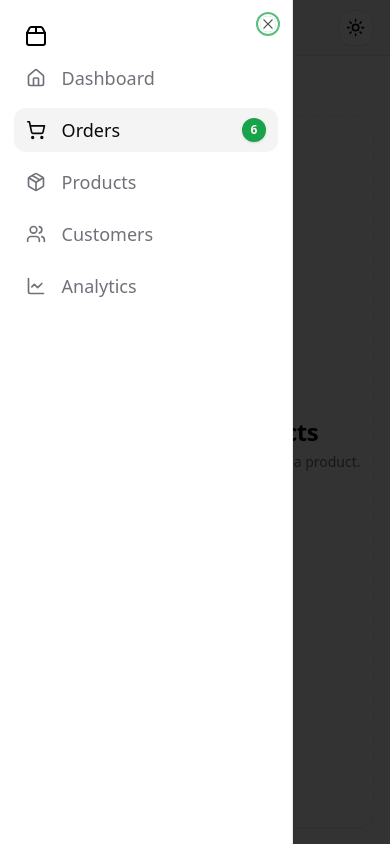
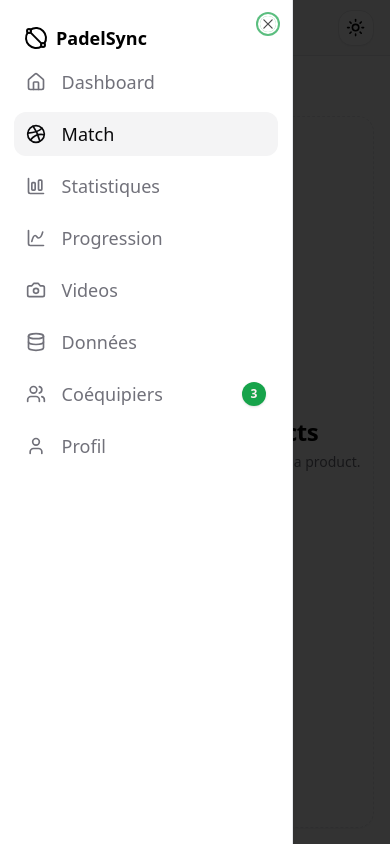
Before and after one commit to Brucells/padel-sync, a React (Vite) app: page / in a window 390 px wide. Both pictures are taken after a click on the button "Toggle navigation menu". Built offline with nearby package versions, Linux system fonts and the light colour scheme.

Commit message:
Add responsive menu

```diff
--- a/src/components/Header.tsx
+++ b/src/components/Header.tsx
@@ -1,14 +1,17 @@
 import { Sheet, SheetContent, SheetTrigger } from "@/components/ui/sheet"
 import { Button } from "@/components/ui/button"
 import {
+  Camera,
+  ChartColumnBig,
+  ChartSpline,
+  Database,
+    Diameter,
+    Dribbble,
     Home,
-    LineChart,
     Menu,
     Moon,
-    Package,
-    Package2,
-    ShoppingCart,
     Sun,
+    User,
     Users,
   } from "lucide-react"
   import {
@@ -43,8 +46,8 @@ function Header() {
                   href="#"
                   className="flex items-center gap-2 text-lg font-semibold"
                 >
-                  <Package2 className="h-6 w-6" />
-                  <span className="sr-only text-primary">PadelSync</span>
+                  <Diameter className="h-6 w-6" />
+                  <span className="">PadelSync</span>
                 </a>
                 <a
                   href="#"
@@ -57,32 +60,53 @@ function Header() {
                   href="#"
                   className="mx-[-0.65rem] flex items-center gap-4 rounded-xl bg-muted px-3 py-2 text-foreground hover:text-foreground"
                 >
-                  <ShoppingCart className="h-5 w-5" />
-                  Orders
+                  <Dribbble className="h-5 w-5" />
+                  Match
+                </a>
+                <a
+                  href="#"
+                  className="mx-[-0.65rem] flex items-center gap-4 rounded-xl px-3 py-2 text-muted-foreground hover:text-foreground"
+                >
+                  <ChartColumnBig className="h-5 w-5" />
+                  Statistiques
+                </a>
+                <a
+                  href="#"
+                  className="mx-[-0.65rem] flex items-center gap-4 rounded-xl px-3 py-2 text-muted-foreground hover:text-foreground"
+                >
+                  <ChartSpline className="h-5 w-5" />
+                  Progression
+                </a>
+                <a
+                  href="#"
+                  className="mx-[-0.65rem] flex items-center gap-4 rounded-xl px-3 py-2 text-muted-foreground hover:text-foreground"
+                >
+                  <Camera className="h-5 w-5" />
+                  Videos
+                </a>
+                <a
+                  href="#"
+                  className="mx-[-0.65rem] flex items-center gap-4 rounded-xl px-3 py-2 text-muted-foreground hover:text-foreground"
+                >
+                  <Database className="h-5 w-5" />
+                  Données
+                </a>
+                <a
+                  href="#"
+                  className="mx-[-0.65rem] flex items-center gap-4 rounded-xl px-3 py-2 text-muted-foreground hover:text-foreground"
+                >
+                  <Users className="h-5 w-5" />
+                  Coéquipiers
                   <Badge className="ml-auto flex h-6 w-6 shrink-0 items-center justify-center rounded-full">
-                    6
+                    3
                   </Badge>
                 </a>
                 <a
                   href="#"
                   className="mx-[-0.65rem] flex items-center gap-4 rounded-xl px-3 py-2 text-muted-foreground hover:text-foreground"
                 >
-                  <Package className="h-5 w-5" />
-                  Products
-                </a>
-                <a
-                  href="#"
-                  className="mx-[-0.65rem] flex items-center gap-4 rounded-xl px-3 py-2 text-muted-foreground hover:text-foreground"
-                >
-                  <Users className="h-5 w-5" />
-                  Customers
-                </a>
-                <a
-                  href="#"
-                  className="mx-[-0.65rem] flex items-center gap-4 rounded-xl px-3 py-2 text-muted-foreground hover:text-foreground"
-                >
-                  <LineChart className="h-5 w-5" />
-                  Analytics
+                  <User className="h-5 w-5" />
+                  Profil
                 </a>
               </nav>
 
```
